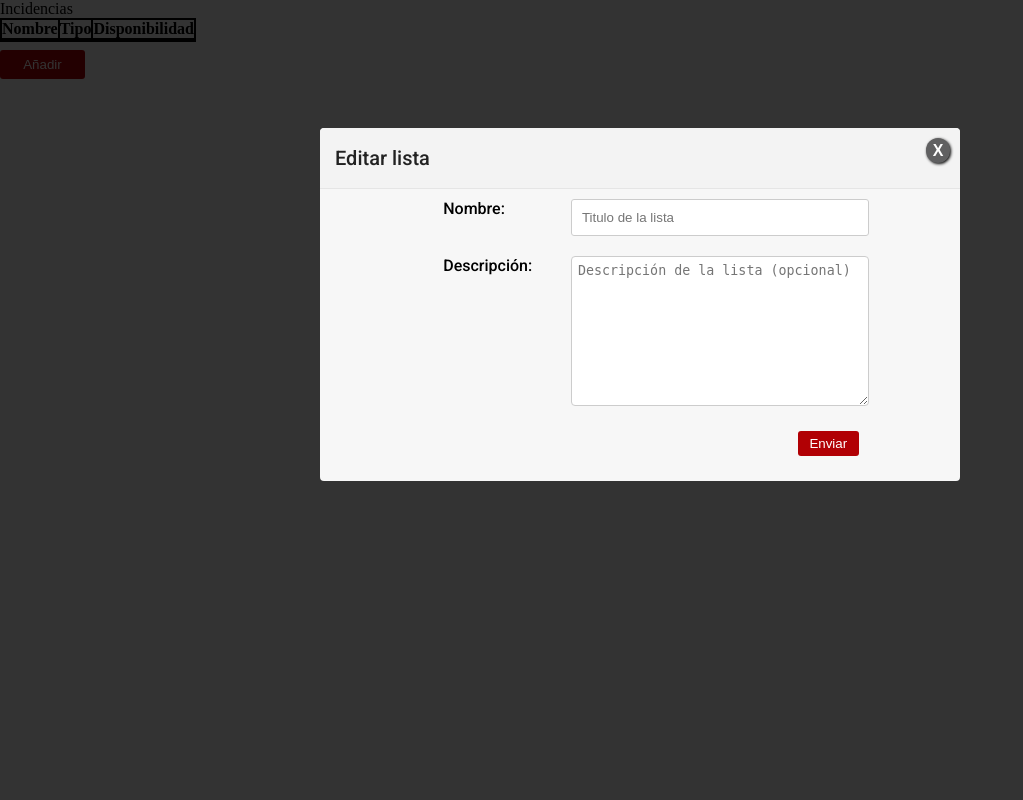
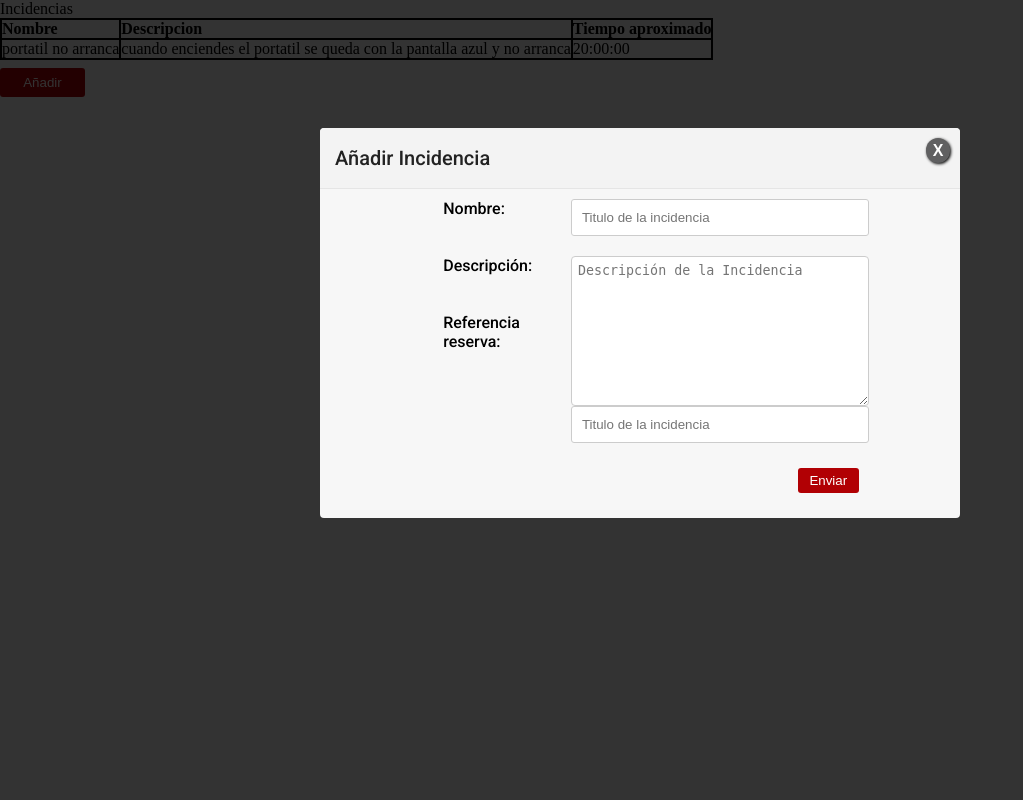
Before and after one commit to AlvarezCanals-DAW2-PROYECTO1-1718/PROYECTO1, a PHP site: page /PaginaWeb/index.php?mostrar=incidencias in a window 1280 px wide, after a click that opens the changed part. Shown: the whole page, without its empty margins (0-1023 px from the left). Run offline with PHP 8.4, Linux system fonts and the light colour scheme; data comes from the database, SQL or seed files in the repository; data that the repository does not hold is empty; some libraries are stand-ins or nearby versions.

Commit message:
Incidencia V3

```diff
--- a/PaginaWeb/assets/php/incidencias.php
+++ b/PaginaWeb/assets/php/incidencias.php
@@ -5,13 +5,13 @@
 			if(mysqli_num_rows($consulta)>0){
 			echo "<div class='fila encabezado'>";
 				echo "<div class='columna'>Nombre</div>";
-					echo "<div class='columna'>Tipo</div>";
-					echo "<div class='columna'>Disponibilidad</div>";
+				echo "<div class='columna'>Descripcion</div>";
+				echo "<div class='columna'>Tiempo aproximado</div>";
 			echo "</div>";
 			while($array = mysqli_fetch_array($consulta)){
-					$nombre = $array['nombre_recurso'];
-					$tipo = $array['tipo_recurso'];
-					$disponible=$array['disponibilidad_recurso'];
+				$nombre = $array['titulo_incidencia'];
+				$tipo = $array['descripcion_incidencia'];
+				$disponible=$array['tiempoEstimado_incidencia'];
 				echo "<div class='fila'>";
 					echo "<div class='columna'>$nombre</div>";
 					echo "<div class='columna'>$tipo</div>";
@@ -25,17 +25,39 @@
 <div id='mostrarDivAñadirList' class='divEmergente'>
 	<div class='subDivEmergente'>
 		<a href='#close' title='Close' class='close'>X</a>
-		<h3 class='ventanaModal'>Editar lista</h3>
+		<h3 class='ventanaModal'>Añadir Incidencia</h3>
 		<div class='formularios'>
-			<form action='index.php?insertar=".$ins."' method='POST'>
+			<form action='index.php?mostrar=incidencias' method='POST'>
 				<label>Nombre:</label>
-				<input type='text' name='añadirNombreList' placeholder='Titulo de la lista'>
+				<input type='text' name='nombreIncidencia' placeholder='Titulo de la incidencia'>
 				<br><br><br>
 				<label>Descripción:</label>
-				<textarea rows='10' cols='70' name='añadirDescripcionList' placeholder='Descripción de la lista (opcional)'></textarea>
+				<textarea rows='10' cols='70' name='descripcionIncidencia' placeholder='Descripción de la Incidencia'></textarea>
+				<br><br><br>
+				<label>Referencia reserva:</label>
+				<input type='text' name='referenciaReserva' placeholder='Titulo de la incidencia'>
 				<br style='clear: both;'>
 				<input type='submit' value='Enviar'>
 			</form>
 		</div>
 	</div>
 </div>
+<?php
+	if (isset($_REQUEST['nombreIncidencia'])) {
+		$nombre=$_REQUEST['nombreIncidencia'];
+		$descripcion=$_REQUEST['descripcionIncidencia'];
+
+		$cogerFecha = getdate();
+		$dia = $cogerFecha['mday'];
+		$mes = $cogerFecha['mon'];
+		$anyo = $cogerFecha['year'];
+		$hora = $cogerFecha['hours'];
+		$minuto = $cogerFecha['minutes'];
+		$segundo = $cogerFecha['seconds'];
+		$fecha = $anyo."-".$mes."-".$dia." ".$hora.":".$minuto.":".$segundo;
+		echo "$fecha";
+
+
+		$query="INSERT INTO `tbl_incidencia` (`titulo_incidencia`, `descripcion_incidencia`, `tiempoEstimado_incidencia`, `fechaInicio_incidencia`, `fechaFinal_incidencia`, `id_reserva`) VALUES ('$nombre', '$descripcion', NULL, '$fecha', NULL, (SELECT `id_reserva` FROM `tbl_reserva` WHERE `id_recurso` = (SELECT `id_recurso` FROM `tbl_recurso` WHERE `nombre_recurso` = 'portátil 1')))";
+			}
+ ?>
```
Lines whose indentation alone changed are shown as unchanged.
